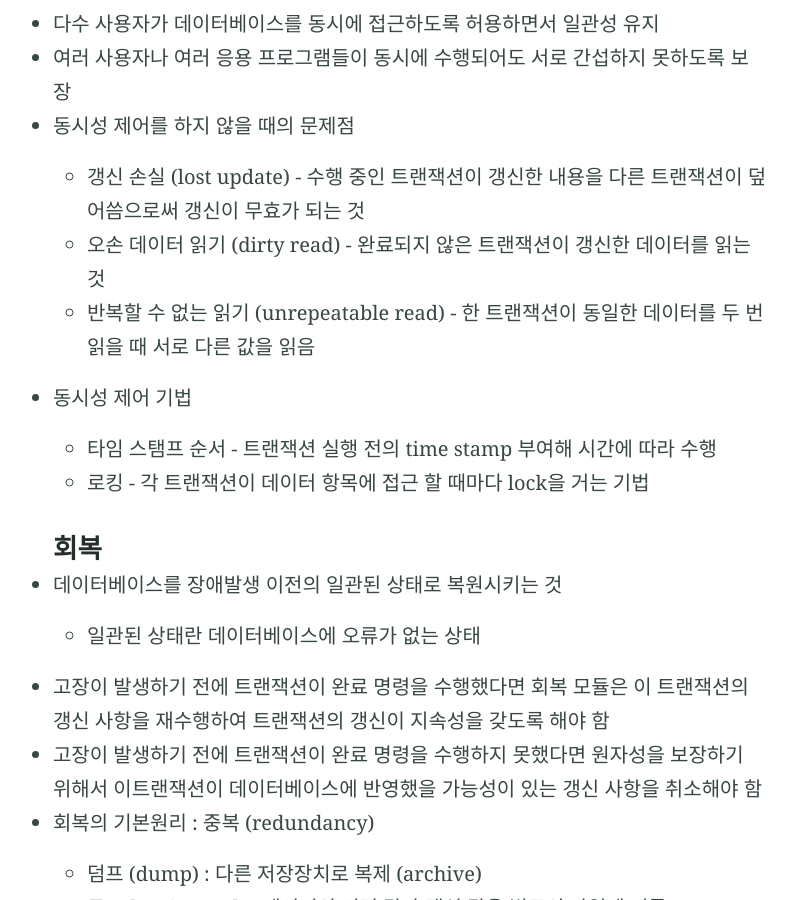
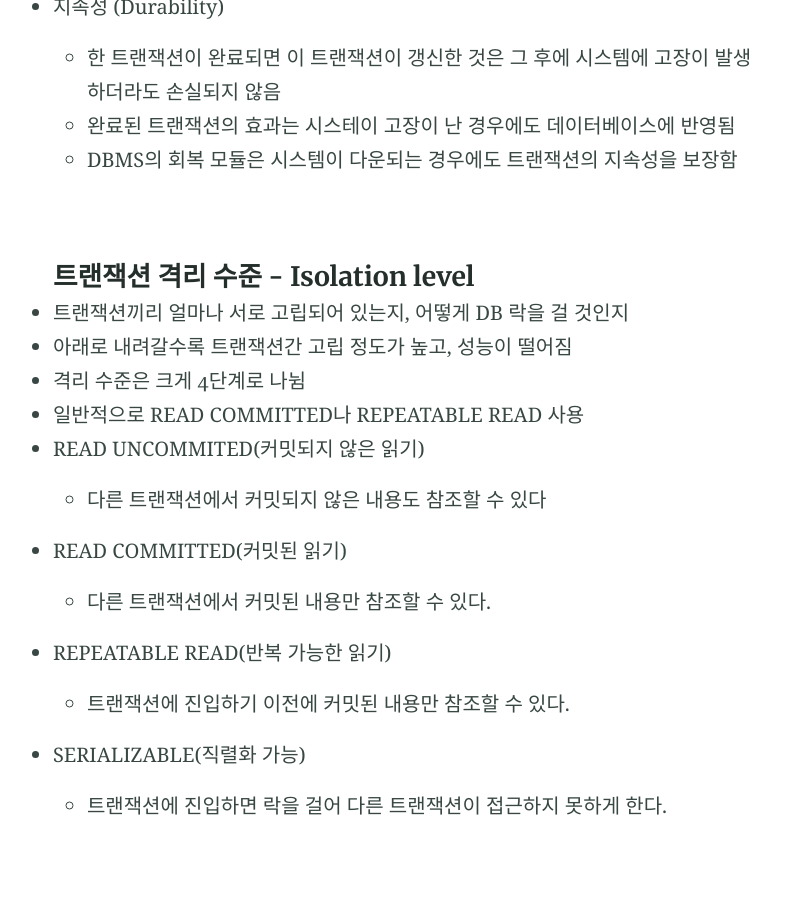
Before and after one commit to kyw04004/kyw04004.github.io, a Jekyll site: the page built from _posts/2021-11-28-post-Transaction.md, in a window 1280 px wide and 900 px high, scrolled down 1614 px. Shown: the whole window, without its empty margins (230-1025 px from the left). Built offline with Jekyll 4.4.1, drawn with Linux system fonts in a browser that asks for light colours; our own code applies the rules of GitHub Pages for plain Markdown files; some of the changed text lies outside the part shown.

Commit message:
Update 2021-11-28-post-Transaction.md

```diff
--- a/_posts/2021-11-28-post-Transaction.md
+++ b/_posts/2021-11-28-post-Transaction.md
@@ -5,7 +5,7 @@ categories:
 excerpt: "데이터베이스 트랜잭션에 대한 포스팅입니다. "
 feature_text: |
   ## 데이터베이스 트랜잭션
-  동시성 제어, 회복
+  ACID, Isolation level, 동시성 제어, 회복
 feature_image: "https://picsum.photos/2560/600?image=733"
 image: "https://picsum.photos/2560/600?image=733"
 ---
@@ -13,7 +13,12 @@ image: "https://picsum.photos/2560/600?image=733"
 #### 트랜잭션이란?
 
 - 데이터베이스의 일의 단위 (a unit of database work)
+- 하나의 거래를 안전하게 처리하도록 보장해주는 것
+- 데이터베이스는 기본적으로 자동 커밋이 되어있어서 <br>수동 커밋으로 설정해야 트랜잭션을 시작할 수 있음
+- 비즈니스 로직이 있는 서비스 계층에서 시작해야 <br>로직으로 인해 문제가 되는 부분을 함께 롤백 가능
+- 애플리케이션에서 DB 트랜잭션을 사용하려면 트랜잭션을 <br>사용하는 동안 같은 커넥션을 유지해야 한다. <br>그래야 같은 세션을 사용할 수 있다.
 
+  <br>
 
 #### 트랜잭션의 특성 (ACID)
 
@@ -32,6 +37,23 @@ image: "https://picsum.photos/2560/600?image=733"
   - 완료된 트랜잭션의 효과는 시스테이 고장이 난 경우에도 데이터베이스에 반영됨
   - DBMS의 회복 모듈은 시스템이 다운되는 경우에도 트랜잭션의 지속성을 보장함
 
+  <br>
+
+#### 트랜잭션 격리 수준 - Isolation level
+- 트랜잭션끼리 얼마나 서로 고립되어 있는지, 어떻게 DB 락을 걸 것인지
+- 아래로 내려갈수록 트랜잭션간 고립 정도가 높고, 성능이 떨어짐
+- 격리 수준은 크게 4단계로 나뉨
+- 일반적으로 READ COMMITTED나 REPEATABLE READ 사용
+- READ UNCOMMITED(커밋되지 않은 읽기)
+	+ 다른 트랜잭션에서 커밋되지 않은 내용도 참조할 수 있다
+- READ COMMITTED(커밋된 읽기)
+	+ 다른 트랜잭션에서 커밋된 내용만 참조할 수 있다.
+- REPEATABLE READ(반복 가능한 읽기)
+	+ 트랜잭션에 진입하기 이전에 커밋된 내용만 참조할 수 있다.
+- SERIALIZABLE(직렬화 가능)
+	+ 트랜잭션에 진입하면 락을 걸어 다른 트랜잭션이 접근하지 못하게 한다.
+
+<br>
 
 #### 동시성 제어
 
@@ -46,19 +68,23 @@ image: "https://picsum.photos/2560/600?image=733"
   - 타임 스탬프 순서 - 트랜잭션 실행 전의 time stamp 부여해 시간에 따라 수행
   - 로킹 - 각 트랜잭션이 데이터 항목에 접근 할 때마다 lock을 거는 기법
 
+  <br>
 
 #### 회복
 
 - 데이터베이스를 장애발생 이전의 일관된 상태로 복원시키는 것
   - 일관된 상태란 데이터베이스에 오류가 없는 상태
 - 고장이 발생하기 전에 트랜잭션이 완료 명령을 수행했다면 회복 모듈은 이 트랜잭션의 갱신 사항을 재수행하여 트랜잭션의 갱신이 지속성을 갖도록 해야 함
-- 고장이 발생하기 전에 트랜잭션이 완료 명령을 수행하지 못했다면 원자성을 보장하기 위해서 이트랜잭션이 데이터베이스에 반영했을 가능성이 있는 갱신 사항을 취소해야 함
+- 고장이 발생하기 전에 트랜잭션이 완료 명령을 수행하지 못했다면 원자성을 보장하기 위해서 이 트랜잭션이 데이터베이스에 반영했을 가능성이 있는 갱신 사항을 취소해야 함
 - 회복의 기본원리 : 중복 (redundancy)
   - 덤프 (dump) : 다른 저장장치로 복제 (archive)
   - 로그(log, journal) : 데이터의 이전  값과 갱신 값을 별도의 파일에 기록
 - 버퍼의 내용을 디스크에 기록하는 것을 가능하면 최대한 줄임으로써 성능을 향상시키는 것이 중요
 
+  <br>
 
 #### 출처
 
-가톨릭대학교 데이터베이스설계 수업 자료
+가톨릭대학교 데이터베이스설계 수업 자료 <br>
+[스프링 DB 1편 - 데이터 접근 핵심 원리](https://www.inflearn.com/course/%EC%8A%A4%ED%94%84%EB%A7%81-db-1) <br>
+[hjoon.log](https://velog.io/@guswns3371/%EB%8D%B0%EC%9D%B4%ED%84%B0%EB%B2%A0%EC%9D%B4%EC%8A%A4-%ED%8A%B8%EB%9E%9C%EC%9E%AD%EC%85%98-%EA%B2%A9%EB%A6%AC%EC%88%98%EC%A4%80)
```
